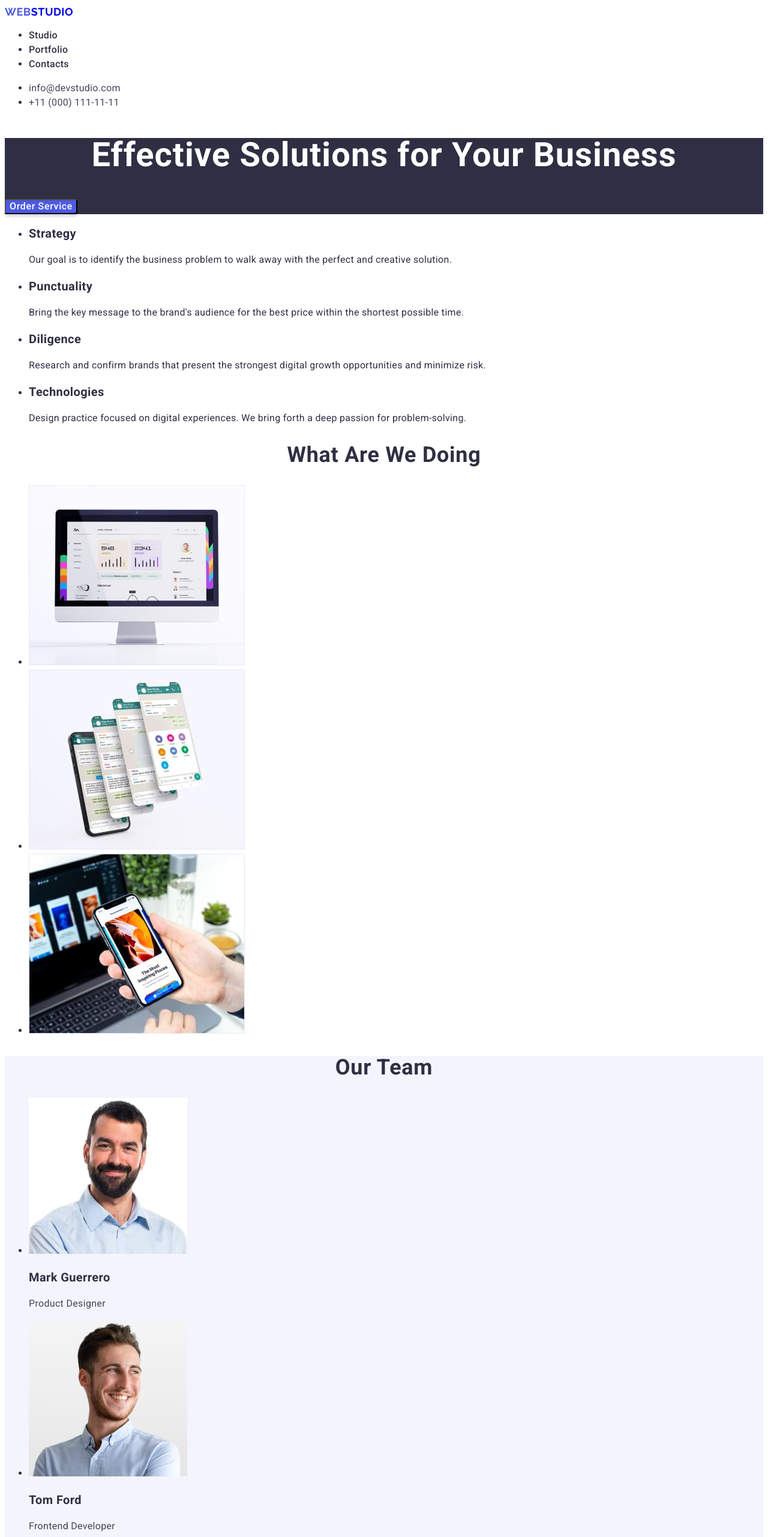
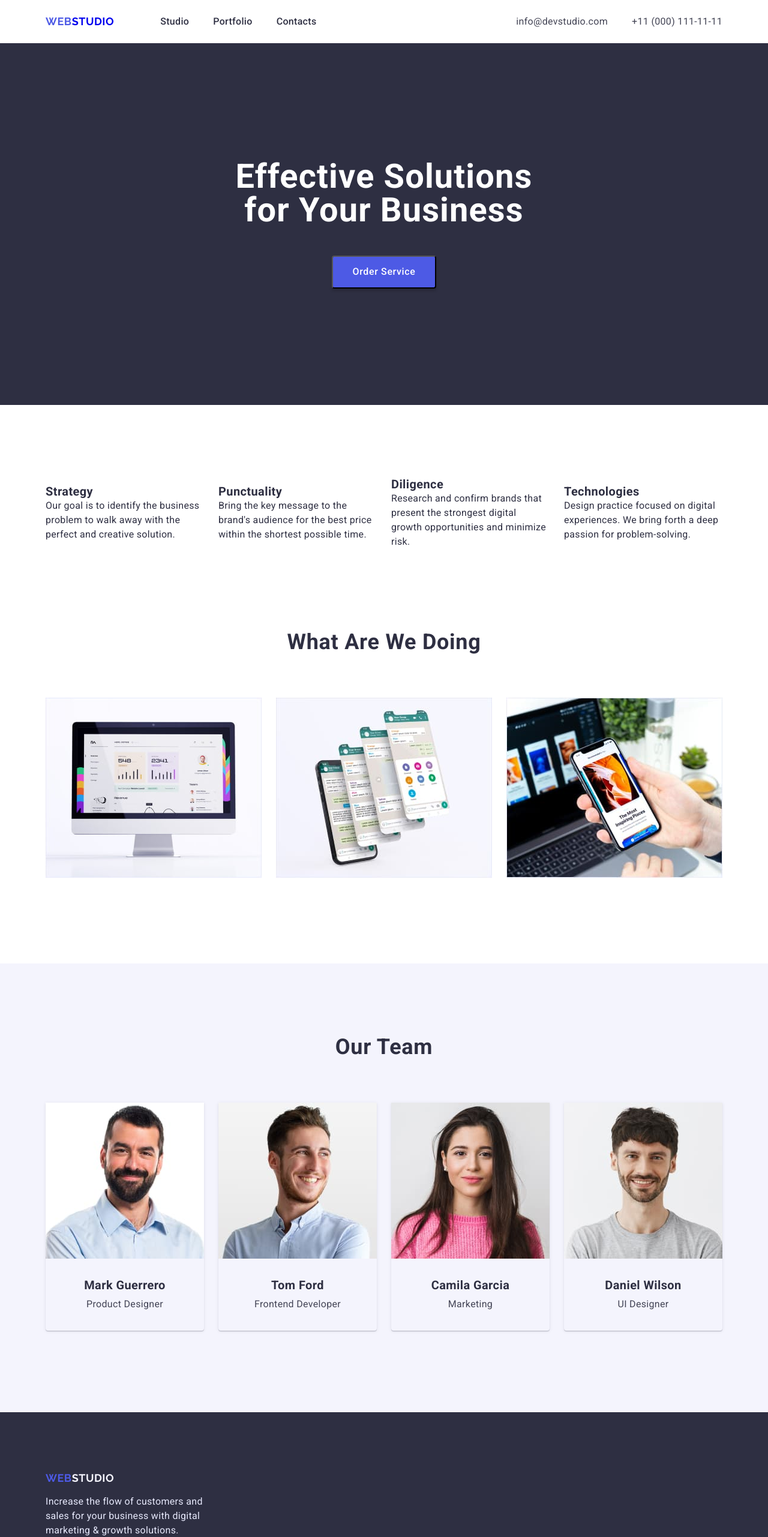
Before and after one commit to AndriySachyk/goit-markup-hw-03, a plain HTML site: page index.html in a window 1280 px wide. Shown: the top 2562 px of the page at 60% size. Drawn offline with nearby package versions, Linux system fonts and the light colour scheme.

Commit message:
Update index.htmli, portfolio.html, style.css
Розмістив контент на сторінці за макетом, додав border в блоках з фото

```diff
--- a/css/style.css
+++ b/css/style.css
@@ -27,6 +27,32 @@
 }
 
 
+h1,h2,h3,h4,h5,h6,p {
+    margin-top: 0;
+    margin-bottom: 0;
+}
+
+
+ul,ol{
+    padding-left: 0;
+    list-style: none;
+}
+
+
+.container {
+    width: 1158px;
+    margin-right: auto;
+    margin-left: auto;
+    padding-left: 15px;
+    padding-right: 15px;
+}
+
+.section {
+    padding-top: 120px;
+    padding-bottom: 120px;
+}
+
+
 body {
     font-family: 'Roboto';
     font-style: normal;
@@ -38,6 +64,15 @@ body {
 }
 
 /*header*/
+
+
+.page-header-container{
+    display: flex;
+    align-items: center;
+    height: 72px;
+}
+
+
 .logo-header {
     font-family: 'Raleway';
     font-weight: 800;
@@ -47,12 +82,23 @@ body {
     text-decoration: none;
     display: flex;
     align-items: center;
+    margin-right: 77px;
     letter-spacing: var(--letter-spacing-logo-header-footer);
 }
 
 
 .logo-web {
     color: var(--color-logo-web);
+}
+
+.page-header-nav{
+    display: flex;
+    align-items: center;
+}
+
+
+.menu-item:not(:last-child) {
+    margin-right: 40px;
 }
 
 
@@ -70,6 +116,18 @@ body {
 }
 
 
+.page-header-contact-link{
+    display: flex;
+    align-items: center;
+    margin-left: auto;
+}
+
+
+.number-link{
+    margin-right: 40px;
+}
+
+
 .contact-link {
     font-weight: 400;
     line-height: 1.5;
@@ -83,18 +141,30 @@ body {
         color: var(--color-text-contact-link-hover-focus-active);
     }
 
+
 /*main*/
 .section-title {
     background-color: var(--backround-color-title);
 }
 
 
+.title-container {
+    display: flex;
+    flex-direction: column;
+    justify-content: center;
+    align-items: center;
+    height: 603px;
+}
+
+
 .title {
+    text-align:center;
+    width: 500px;
     font-size: 56px;
     line-height: 1;
     color: var(--color-text-title);
-    text-align: center;
     letter-spacing: var(--letter-spacing-primery);
+    margin-bottom: 48px;
 }
 
 
@@ -112,6 +182,7 @@ body {
     box-shadow: 0px 4px 4px rgba(0, 0, 0, 0.15);
     border-radius: 4px;
     cursor: pointer;
+    padding: 16px 32px;
 }
 
 .button-index:hover, .button-index:focus, .button-index:active {
@@ -119,6 +190,26 @@ body {
     background-color: var(--backround-color-button-index-hover-focus-activ);
     box-shadow: 0px 1px 6px rgba(46, 47, 66, 0.08), 0px 1px 1px rgba(46, 47, 66, 0.16), 0px 2px 1px rgba(46, 47, 66, 0.08);
     border-radius: 4px;
+}
+
+
+
+.features{
+    display: flex;
+    align-items: center;
+    margin-top: 120px;
+}
+
+.box-features{
+    display: flex;
+    flex-direction: column;
+    align-items: flex-start;
+    width: 264px;
+}
+
+
+.box-features:not(:last-child){
+    margin-right: 24px;
 }
 
 
@@ -150,12 +241,48 @@ body {
 }
 
 
+.menu-what-doing{
+    display: flex;
+    align-items: center;
+}
+
+
+.menu-item-what-doing:not(:last-child) {
+    margin-right: 24px;
+}
+
 .title-what-doing {
     font-size: 36px;
     line-height: 1.11;
     text-align: center;
     letter-spacing: var(--letter-spacing-primery);
     text-transform: capitalize;
+    margin-bottom: 72px;
+}
+
+
+.container-our-team{
+    display: flex;
+}
+
+
+
+.box-our-team{
+    display: flex;
+    flex-direction: column;
+    align-items: center;
+    box-shadow: 0px 1px 6px rgba(46, 47, 66, 0.08), 0px 1px 1px rgba(46, 47, 66, 0.16), 0px 2px 1px rgba(46, 47, 66, 0.08);
+    border-radius: 0px 0px 4px 4px;
+}
+
+
+.box-our-team:not(:last-child) {
+    margin-right: 24px;
+}
+
+
+.photo-our-team{
+    margin-bottom: 32px;
 }
 
 
@@ -170,12 +297,14 @@ body {
     text-align: center;
     letter-spacing: var(--letter-spacing-primery);
     text-transform: capitalize;
+    margin-bottom: 72px;
 }
 
 .title-photo{
 font-size: 20px;
 line-height: 1.2;
 letter-spacing: var(--letter-spacing-primery);
+margin-bottom: 8px;
 }
 
 .content-photo{
@@ -183,9 +312,18 @@ letter-spacing: var(--letter-spacing-primery);
     line-height: 1.5;
     letter-spacing: var(--letter-spacing-primery);
     color: var(--color-text-minor);
+    margin-bottom: 32px;
 }
 
 /*footer*/
+
+.container-footer{
+
+    display: flex;
+    flex-direction: column;
+
+}
+
 .section-footer {
     background-color: var(--backround-color-footer);
 }
@@ -201,17 +339,42 @@ letter-spacing: var(--letter-spacing-primery);
     text-transform: uppercase;
     text-decoration: none;
     color: var(--color-logo-studio-footer);
+    margin-top: 100px;
+    margin-bottom: 16px;
 }
 
 
 .content-footer {
     font-weight: 400;
     line-height: 1.5;
+    width: 264px;
     letter-spacing: var(--letter-spacing-primery);
     color: var(--color-text-footer-content);
+    margin-bottom: 100px;
 }
 
 /*portfolio*/
+
+
+.header-portfolio{
+    box-shadow: 0px 2px 1px rgba(46, 47, 66, 0.08), 0px 1px 1px rgba(46, 47, 66, 0.16), 0px 1px 6px rgba(46, 47, 66, 0.08);
+}
+
+
+.container-filters{
+    display: flex;
+    margin-top: 96px;
+    margin-bottom: 72px;
+    justify-content: center;
+
+}
+
+
+.box-filters-portfolio:not(:last-child){
+    margin-right: 24px;
+}
+
+
 .button-portfolio-filters {
     box-sizing: border-box;
     display: flex;
@@ -251,16 +414,57 @@ letter-spacing: var(--letter-spacing-primery);
 }
 
 
+.container-photo-portfolio{
+    display: flex;
+    flex-wrap: wrap;
+    margin-bottom: 120px;
+}
+
+
+.box-photo-portfolio{
+    box-sizing:border-box;
+    width: 360px;
+    border: 0.5px solid #F4F4FD;
+    box-shadow: 0px 1px 6px rgba(46, 47, 66, 0.08);
+    margin-bottom: 48px;
+}
+
+
+.box-photo-portfolio:not(:nth-child(3n)){
+    margin-right: 24px;
+}
+
+
+.box-photo-portfolio:nth-last-child(-n + 3){
+    margin-bottom: 0px;
+}
+
 
 .link-block-photo-portfolio{
     text-decoration: none;
 }
+
+
+.box-photo-portfolio:hover,.box-photo-portfolio:focus,.box-photo-portfolio:active{
+    border: 0.5px solid #F4F4FD;
+    box-shadow: 0px 1px 6px rgba(46, 47, 66, 0.08), 0px 1px 1px rgba(46, 47, 66, 0.16), 0px 2px 1px rgba(46, 47, 66, 0.08);
+}
+
+
+
+.photo-portfolio{
+    margin-bottom: 32px;
+    border: none;
+}
+
 
 .title-photo-portfolio {
     font-size: 20px;
     line-height: 1.2;
     letter-spacing: var(--letter-spacing-primery);
     color: var(--color-text-primery);
+    margin-bottom: 8px;
+    margin-left: 16px;
 }
 
 
@@ -269,4 +473,6 @@ letter-spacing: var(--letter-spacing-primery);
     line-height: 1.5;
     letter-spacing: var(--letter-spacing-primery);
     color: var(--color-text-minor);
+    margin-bottom: 32px;
+    margin-left: 16px;
 }
--- a/index.html
+++ b/index.html
@@ -7,90 +7,108 @@
     <title>Document</title>
     <link rel="preconnect" href="https://fonts.googleapis.com">
     <link rel="preconnect" href="https://fonts.gstatic.com" crossorigin>
+    <link rel="stylesheet" href="https://cdn.jsdelivr.net/npm/modern-normalize@1.1.0/modern-normalize.min.css">
     <link href="https://fonts.googleapis.com/css2?family=Raleway:wght@700&family=Roboto:wght@400;500;700;900&display=swap"
         rel="stylesheet">
     <link rel="stylesheet" href="./css/style.css">
 </head>
 <body>
+
+
     <header>
-        <a class="logo-header" href="index.html"> <span class="logo-web">Web</span>studio</a>
-        <nav>
-            <ul>
-                <li><a class="nav-link-header" href="index.html">Studio</a></li>
-                <li><a class="nav-link-header" href="portfolio.html">Portfolio</a></li>
-                <li><a class="nav-link-header" href="#">Contacts</a></li>
+        <div class="container page-header-container">
+            <a class="logo-header " href="index.html"> <span class="logo-web">Web</span>studio</a>
+            <nav>
+                <ul class="page-header-nav">
+                    <li class="menu-item"><a class="nav-link-header" href="index.html">Studio</a></li>
+                    <li class="menu-item"><a class="nav-link-header" href="portfolio.html">Portfolio</a></li>
+                    <li class="menu-item"><a class="nav-link-header" href="#">Contacts</a></li>
+                </ul>
+            </nav>
+            <ul class="page-header-contact-link">
+                <li><a class="contact-link number-link" href="mailto:info@devstudio.com">info@devstudio.com</a></li>
+                <li><a class="contact-link" href="tel:+110001111111">+11 (000) 111-11-11</a></li>
             </ul>
-        </nav>
-        <ul>
-            <li><a class="contact-link" href="mailto:info@devstudio.com">info@devstudio.com</a></li>
-            <li><a class="contact-link" href="tel:+110001111111">+11 (000) 111-11-11</a></li>
-        </ul>
+        </div>
     </header>
+
+
     <main>
         <section class="section-title">
+            <div class="container title-container">
             <h1 class="title">Effective Solutions for Your Business</h1>
             <button class="button-index" type="button">Order Service</button>
+            </div>
         </section>
         <section>
             <h2 class="visually-hidden">Features of the studio</h2>
-            <ul>
-                <li>
+            <ul class="container features">
+                <li class="box-features">
                     <h3 class="title-content">Strategy</h3>
                     <p class="text-content">Our goal is to identify the business
                         problem to walk away with the perfect and creative solution.</p>
                 </li>
-                <li>
+                <li class="box-features">
                     <h3 class="title-content">Punctuality</h3>
                     <p class="text-content">Bring the key message to the brand's audience for the best price within the shortest possible time.</p>
                 </li>
-                <li>
+                <li class="box-features">
                     <h3 class="title-content">Diligence</h3>
                     <p class="text-content">Research and confirm brands that present the strongest digital growth opportunities and minimize risk.
                     </p>
                 </li>
-                <li>
+                <li class="box-features">
                     <h3 class="title-content">Technologies</h3>
                     <p class="text-content">Design practice focused on digital experiences. We bring forth a deep passion for problem-solving.</p>
                 </li>
             </ul>
+
         </section>
-        <section>
+        <section class="section">
+            <div class="container">
             <h2 class="title-what-doing">What are we doing</h2>
-            <ul>
-                <li><img src="./images/computer.jpg" alt="комп'ютер на столі" width="360" height="300"></li>
-                <li><img src="./images/phone.jpg" alt="телефон" width="360" height="300"></li>
-                <li><img src="./images/hand-with-phone.jpg" alt="робота в телефоі" width="360" height="300"></li>
+            <ul class="menu-what-doing">
+                <li class="menu-item-what-doing"><img src="./images/computer.jpg" alt="комп'ютер на столі" width="360" height="300"></li>
+                <li class="menu-item-what-doing"><img src="./images/phone.jpg" alt="телефон" width="360" height="300"></li>
+                <li class="menu-item-what-doing"><img src="./images/hand-with-phone.jpg" alt="робота в телефоі" width="360" height="300"></li>
             </ul>
+            </div>
         </section>
-        <section class="section-our-team">
+        <section class="section-our-team section">
             <h2 class="title-our-team">Our Team</h2>
-            <ul>
-                <li>
-                    <img src="./images/mark-guerrero.jpg" alt="photo mark" width="264" height="260">
+            <ul class="container container-our-team">
+                <li class="box-our-team">
+                    <img class="photo-our-team" src="./images/mark-guerrero.jpg" alt="photo mark" width="264" height="260">
                     <h3 class="title-photo">Mark Guerrero</h3>
                     <p class="content-photo">Product Designer</p>
                 </li>
-                <li>
-                    <img src="./images/tom-ford.jpg" alt="photo tom" width="264" height="260">
+                <li class="box-our-team">
+                    <img class="photo-our-team" src="./images/tom-ford.jpg" alt="photo tom" width="264" height="260">
                     <h3 class="title-photo">Tom Ford</h3>
                     <p class="content-photo">Frontend Developer</p>
                 </li>
-                <li>
-                    <img src="./images/camila-garcia.jpg" alt="photo camila" width="264" height="260">
+                <li class="box-our-team">
+                    <img class="photo-our-team" src="./images/camila-garcia.jpg" alt="photo camila" width="264" height="260">
                     <h3 class="title-photo">Camila Garcia</h3>
                     <p class="content-photo">Marketing</p>
                 </li>
-                <li>
-                    <img src="./images/daniel-wilson.jpg" alt="photo daniel" width="264" height="260">
+                <li class="box-our-team">
+                    <img class="photo-our-team" src="./images/daniel-wilson.jpg" alt="photo daniel" width="264" height="260">
                     <h3 class="title-photo">Daniel Wilson</h3>
                     <p class="content-photo">UI Designer</p>
                 </li>
             </ul>
         </section>
     </main>
+
+
     <footer class="section-footer">
+    <div class="container container-footer">
         <a class="logo-footer" href="index.html"> <span class="logo-web">Web</span>studio</a>
         <p class="content-footer">Increase the flow of customers and sales for your business with digital marketing & growth solutions.</p>
+    </div>
     </footer>
+
+
 </body>
 </html>
```
Also changed, not shown: portfolio.html (+46 -35 lines).
